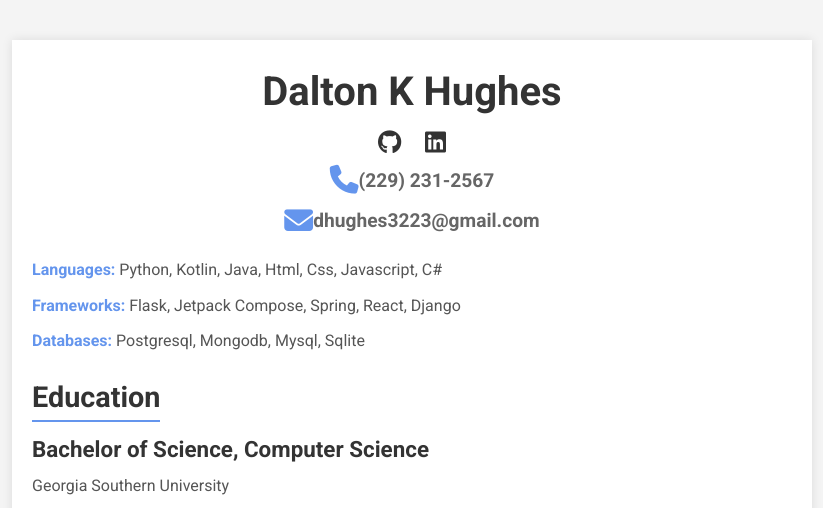
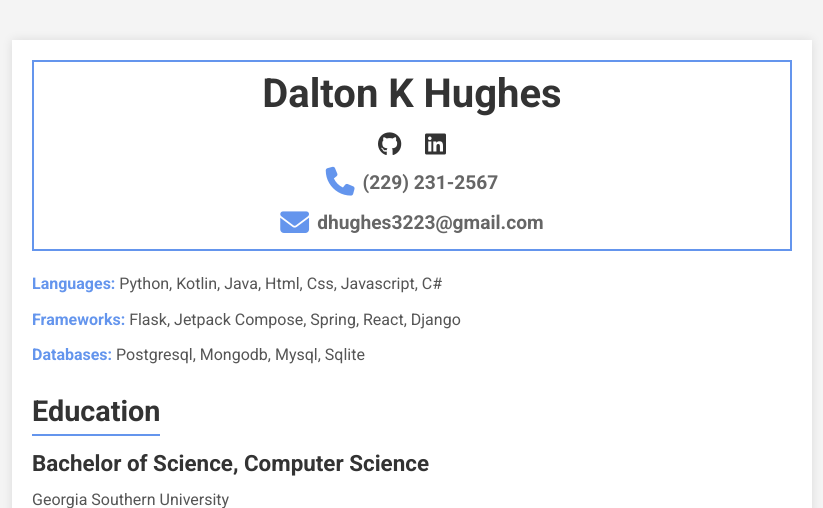
Before and after one commit to Butter3ean/My-Resume, a Flask app: page /resume in a window 1280 px wide. Shown: the top 508 px of the page, without its empty margins (228-1051 px from the left). Run offline with Flask 3, Linux system fonts and the light colour scheme; some libraries are stand-ins or nearby versions.

Commit message:
Added a border around my header in style.css

```diff
--- a/static/styles/main.css
+++ b/static/styles/main.css
@@ -19,13 +19,15 @@ body {
     box-shadow: 0 0 10px rgba(0, 0, 0, 0.1);
 }
 
-.fa-solid {
+header .fa-solid {
     color: cornflowerblue;
+    margin-right: 8px;
 }
 
 header {
     text-align: center;
     margin-bottom: 20px;
+    border: 2px solid cornflowerblue;
 }
 
 header h1 {
```
